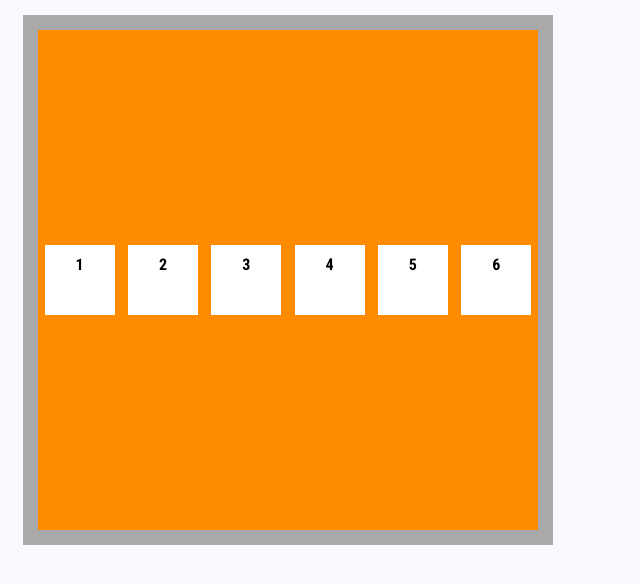
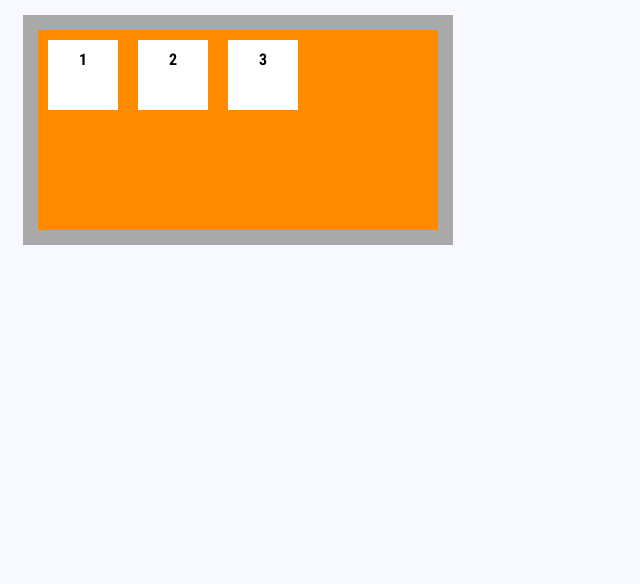
Before and after one commit to Neffer2/css_basics, a plain HTML site: page grid.html in a window 1280 px wide. Shown: the whole page, without its empty margins (0-640 px from the left). Drawn offline with Linux system fonts and the light colour scheme.

Commit message:
justifiy

```diff
--- a/grid.css
+++ b/grid.css
@@ -8,10 +8,14 @@
 	border: 15px solid;
 	border-color: darkgrey;
 	margin: 15px;
-	width: 500px;
-	height: 500px;
+	width: 400px;
+	height: 200px;
 	display: flex;
-	flex-direction: row; /* row: filas, row-reverse: izq-rev, colum:  columnas, column-reverse: columna reveresa. */
+
+	/* flex-direction: row; */ /* row: filas, row-reverse: izq-rev, colum:  columnas, column-reverse: columna reveresa. */
+	/* flex-wrap: wrap; */ /* wrap: acmoda abajo si no cabe, nowrap: todos los elementos ocupan el 100%, wrap-reverse los mismo pero al revèz  */
+	/* flex-flow: row wrap; */	/* atajo  */
+	justify-content: flex-start;
 }
 
 .card {
@@ -20,7 +24,7 @@
 	border: none;
 	background-color: white;
 	padding: 10px;
-	margin: auto;
+	margin: 10px;
 	text-align: center;
 	vertical-align: top;
 	width: 50px;
--- a/grid.html
+++ b/grid.html
@@ -15,9 +15,6 @@
 		<div class="card">1</div>
 		<div class="card">2</div>
 		<div class="card">3</div>
-		<div class="card">4</div>
-		<div class="card">5</div>
-		<div class="card">6</div>
 	</div>
 
 </body>
```
